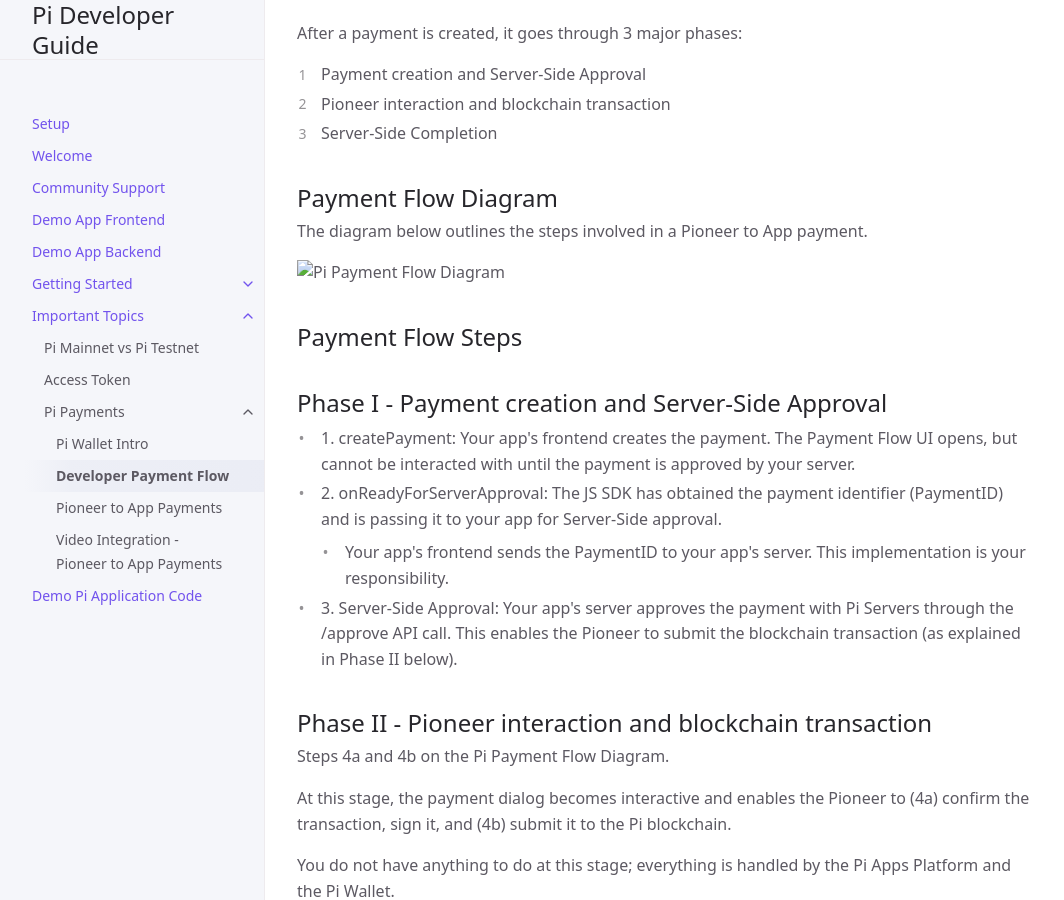
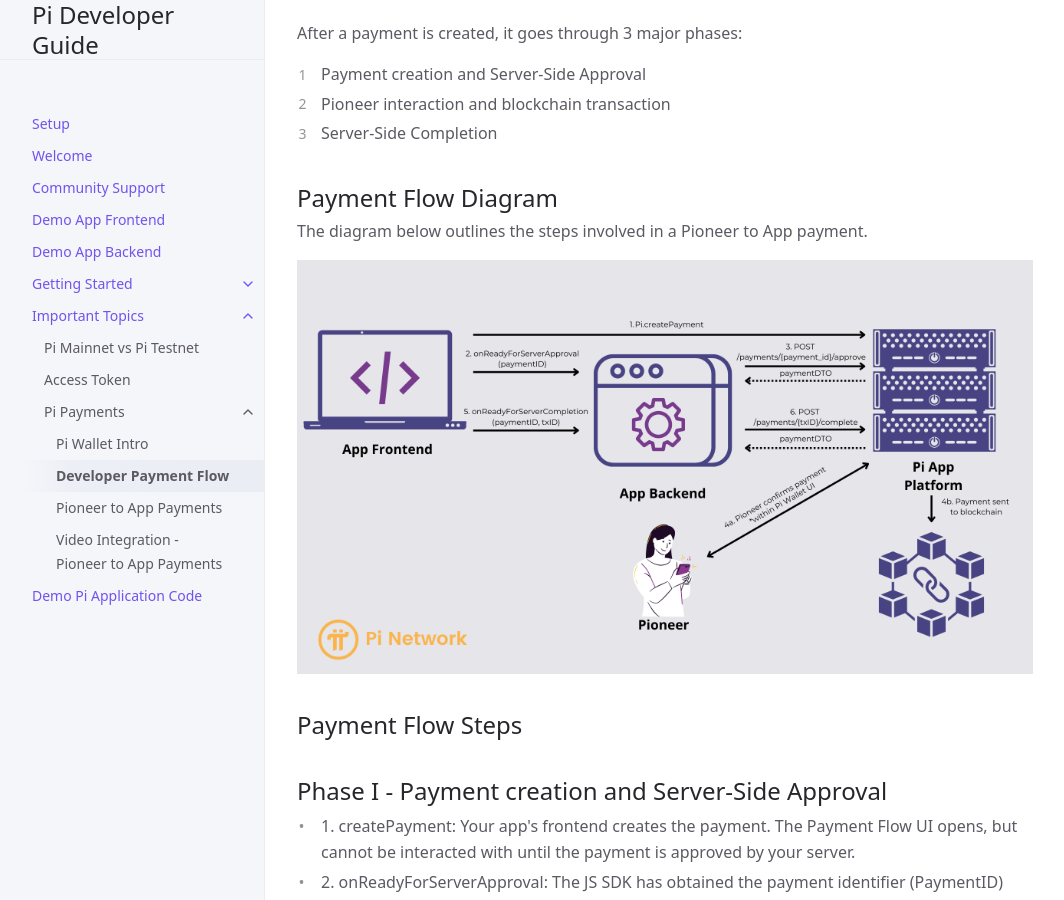
Before and after one commit to CryptoGing/Guide, a Jekyll site: the page built from docs/importantTopics/paymentFlow/piPaymentFlow.md, in a window 1280 px wide and 900 px high, scrolled down 778 px. Shown: the whole window, without its empty margins (107-1171 px from the left). Built offline with Jekyll 4.4.1, drawn with Linux system fonts in a browser that asks for light colours.

Commit message:
Attempt to fix the Diagram not displaying

```diff
--- a/docs/importantTopics/paymentFlow/piPaymentFlow.md
+++ b/docs/importantTopics/paymentFlow/piPaymentFlow.md
@@ -35,7 +35,7 @@
 ## Payment Flow Diagram
 The diagram below outlines the steps involved in a Pioneer to App payment.
 
-<img title="Pi Payment Flow" alt="Pi Payment Flow Diagram" src="../../assets/images/wBackground_pi_payment_flow_diagram.png">
+<img title="Pi Payment Flow" alt="Pi Payment Flow Diagram" src="../../../../assets/images/wBackground_pi_payment_flow_diagram.png">
 
 ## Payment Flow Steps
 
```
